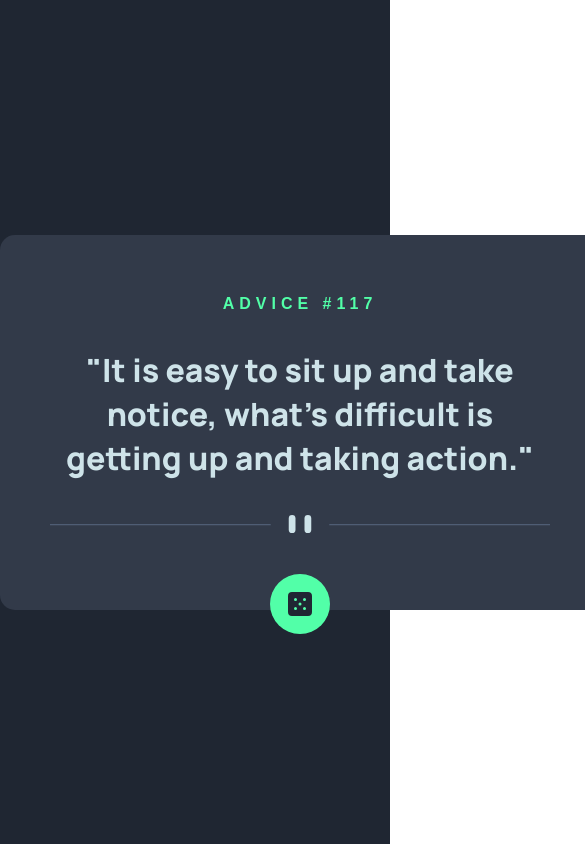
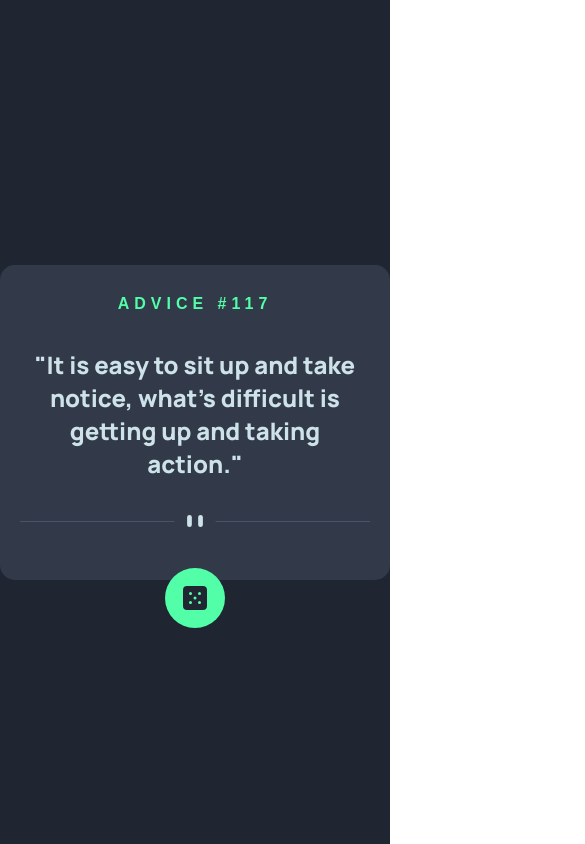
Before and after one commit to DiegoCosta123/advice_generator_treino_angular, an Angular app: page / in a window 390 px wide. Shown: the whole page, 585 px wide, since content can reach past the window. Built offline with nearby package versions, Linux system fonts and the light colour scheme.

Commit message:
Ajustando responsividade

```diff
--- a/src/app/app.component.css
+++ b/src/app/app.component.css
@@ -67,3 +67,39 @@
     margin: auto;
     cursor: pointer;
 }
+
+@media screen and (max-width: 625px) {
+    #squared_container {
+        max-width: 585px;
+        width: 100%;
+    }
+}
+
+@media screen and (max-width: 568px) {
+    #squared_container {
+        height: 415px;
+    }
+}
+
+@media screen and (max-width: 451px) {
+    #squared_container {
+        padding: 20px;
+        height: 315px;
+    }
+
+    .title_container {
+        font-size: clamp(24px, 1px + 3px, 30px);
+    }
+}
+
+@media screen and (max-width: 374px) {
+
+
+    .paragraph_container {
+        margin-top: 40px;
+    }
+
+    .title_container {
+        font-size: clamp(20px, 1px + 3px, 30px);
+    }
+}
```
